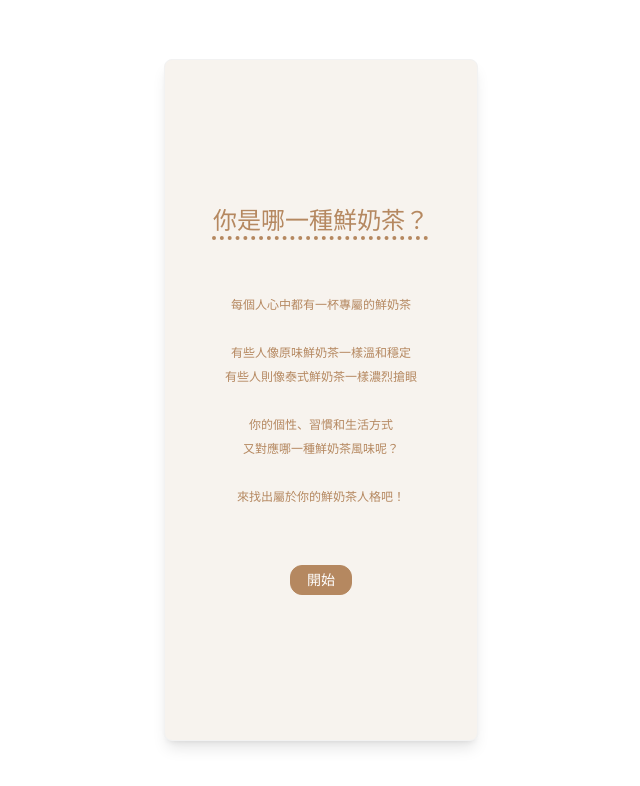
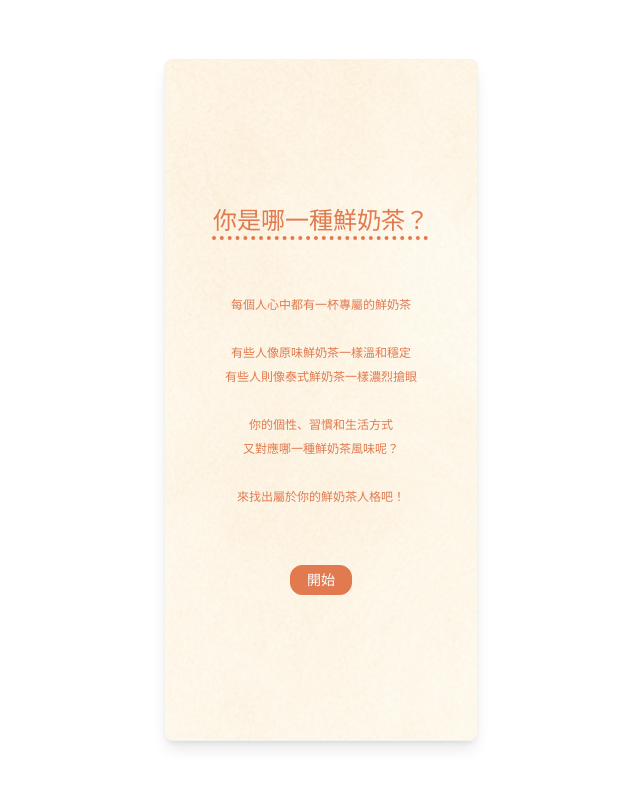
Before and after one commit to jochuany/psycological-test, a Next.js app: page / in a window 1280 px wide. Shown: the top 786 px of the page, without its empty margins (319-959 px from the left). Built offline with nearby package versions, Linux system fonts and the light colour scheme.

Commit message:
edit: color, bg

```diff
--- a/src/app/component/layout/MobileFrame.js
+++ b/src/app/component/layout/MobileFrame.js
@@ -4,7 +4,8 @@ export default function MobileFrame({ children }) {
     return (
         <>
             <div className="w-full h-full  bg-[#f7f3ee] flex justify-center items-center p-[30px] relative overflow-hidden
-            sm:w-[314.4px] sm:h-[682.4px] sm:shadow-lg sm:border-1 sm:border-[#f2f2f2] sm:rounded-lg">
+            sm:w-[314.4px] sm:h-[682.4px] sm:shadow-lg sm:border-1 sm:border-[#f2f2f2] sm:rounded-lg
+            bg-[url(/bg.png)]">
                 {children}
             </div>
         </>
--- a/src/app/component/page/DisplayResultPage.js
+++ b/src/app/component/page/DisplayResultPage.js
@@ -24,17 +24,17 @@ export default function DisplayResultPage({ nextStep }) {
 
             <div className="w-full flex flex-col justify-center items-center gap-20">
 
-                <div className="text-center font-normal text-lg text-[#b58860]">
+                <div className="text-center font-normal text-lg text-[#e17a4f]">
                     每種鮮奶茶<br />都是最好的鮮奶茶
                 </div>
 
                 {countDown > 0 ? (
-                    <div className="text-[#b58860] font-normal text-sm">{"產生結果中⋯⋯ " + countDown}</div>
+                    <div className="text-[#e17a4f] font-normal text-sm">{"產生結果中⋯⋯ " + countDown}</div>
                 ) : (
                     <div
                         onClick={nextStep}
-                        className="px-4 py-1 transition cursor-pointer text-center text-white bg-[#b58860]
-                        rounded-xl text-sm hover:bg-[#f7f3ee] hover:text-[#b58860] border-1 border-[#b58860] font-normal"
+                        className="px-4 py-1 transition cursor-pointer text-center text-white bg-[#e17a4f]
+                        rounded-xl text-sm hover:bg-transparent hover:text-[#e17a4f] border-1 border-[#e17a4f] font-normal"
                     >
                         顯示我的鮮奶茶人格
                     </div>
--- a/src/app/component/page/QuestionPage.js
+++ b/src/app/component/page/QuestionPage.js
@@ -19,7 +19,7 @@ export default function QuestionPage({ questionIndex, nextStep }) {
         nextStep();
     }
 
-    const mainColors = ["#c79d77", "#b17855", "#8ca57a", "#e17a4f", "#b793c3", "#a37d6e", "#837c78", "#9c8d80"];
+    const mainColors = ["#c79d77", "#bc827a", "#a06f80", "#e17a4f", "#b9a89b", "#a37d6e", "#837c78", "#a56b5b"];
 
     const optionButtonStyle = "w-full rounded-xl text-white py-[10px] text-xs font-normal flex justify-center items-center font-medium cursor-pointer transition";
 
@@ -64,7 +64,7 @@ export default function QuestionPage({ questionIndex, nextStep }) {
                                     <div
                                         key={option.title + questionIndex}
                                         style={{
-                                            backgroundColor: isHovering ? "#f7f3ee" : mainColors[questionIndex],
+                                            backgroundColor: isHovering ? "transparent" : mainColors[questionIndex],
                                             border: `1px solid ${mainColors[questionIndex]}`,
                                             color: isHovering ? mainColors[questionIndex] : "white"
                                         }}
--- a/src/app/component/page/ResultPage.js
+++ b/src/app/component/page/ResultPage.js
@@ -85,8 +85,8 @@ export default function ResultPage() {
                             {(resultType == 5) && (<p className="text-white leading-6">你不喜歡走傳統路線，<br />追求與眾不同、充滿創意。<br />你總能在平凡中找到獨特風味，<br />像芝麻豆乳鮮奶茶般特別又難忘，<br />是生活中的另類靈感源泉。</p>)}
                         </div>
 
-                        <div className="text-white font-normal text-xs underline underline-offset-8 decoration-white">
-                            玩過的 {totalCount} 人裡<br />有 {sameTypeCount} 人也屬於這個類型！
+                        <div className="text-white font-normal text-xs underline underline-offset-4 decoration-white leading-6">
+                            ＊在其他 {totalCount - 1} 人裡，有 {sameTypeCount - 1} 人也是這杯！
                         </div>
 
                         <div className="flex justify-end">
@@ -97,8 +97,8 @@ export default function ResultPage() {
 
                     </div>
 
-                    <div className="px-4 py-1 transition cursor-pointer text-center text-white bg-[#b58860]
-                    rounded-xl text-sm hover:bg-[#f7f3ee] hover:text-[#b58860] border-1 border-[#b58860] font-normal"
+                    <div className="px-4 py-1 transition cursor-pointer text-center text-white bg-[#e17a4f]
+                    rounded-xl text-sm hover:bg-transparent hover:text-[#e17a4f] border-1 border-[#e17a4f] font-normal"
                         onClick={() => window.location.reload()}>
                         再測一次
                     </div>
--- a/src/app/component/page/StartPage.js
+++ b/src/app/component/page/StartPage.js
@@ -10,18 +10,18 @@ export default function StartPage({ nextStep }) {
 
                 <div className="w-full h-full flex flex-col justify-center items-center gap-14">
 
-                    <div className="w-full text-center font-medium text-[#b58860] text-2xl
-                    underline underline-offset-8 decoration-[#b58860] decoration-dotted decoration-4">你是哪一種鮮奶茶？</div>
+                    <div className="w-full text-center font-medium text-[#e17a4f] text-2xl
+                    underline underline-offset-8 decoration-[#e17a4f] decoration-dotted decoration-4">你是哪一種鮮奶茶？</div>
 
-                    <div className="text-[12px] font-normal text-[#b58860] text-center leading-6">
+                    <div className="text-[12px] font-normal text-[#e17a4f] text-center leading-6">
                         每個人心中都有一杯專屬的鮮奶茶<br /><br />
                         有些人像原味鮮奶茶一樣溫和穩定<br />有些人則像泰式鮮奶茶一樣濃烈搶眼<br /><br />
                         你的個性、習慣和生活方式<br />又對應哪一種鮮奶茶風味呢？<br /><br />
                         來找出屬於你的鮮奶茶人格吧！
                     </div>
 
-                    <div onClick={nextStep} className="px-4 py-1 transition cursor-pointer text-center text-white bg-[#b58860]
-                    rounded-xl text-sm hover:bg-[#f7f3ee] hover:text-[#b58860] border-1 border-[#b58860] font-normal">
+                    <div onClick={nextStep} className="px-4 py-1 transition cursor-pointer text-center text-white bg-[#e17a4f]
+                    rounded-xl text-sm hover:bg-transparent hover:text-[#e17a4f] border-1 border-[#e17a4f] font-normal">
                         開始
                     </div>
 
```
Also changed, not shown: public/bg.png (added).
